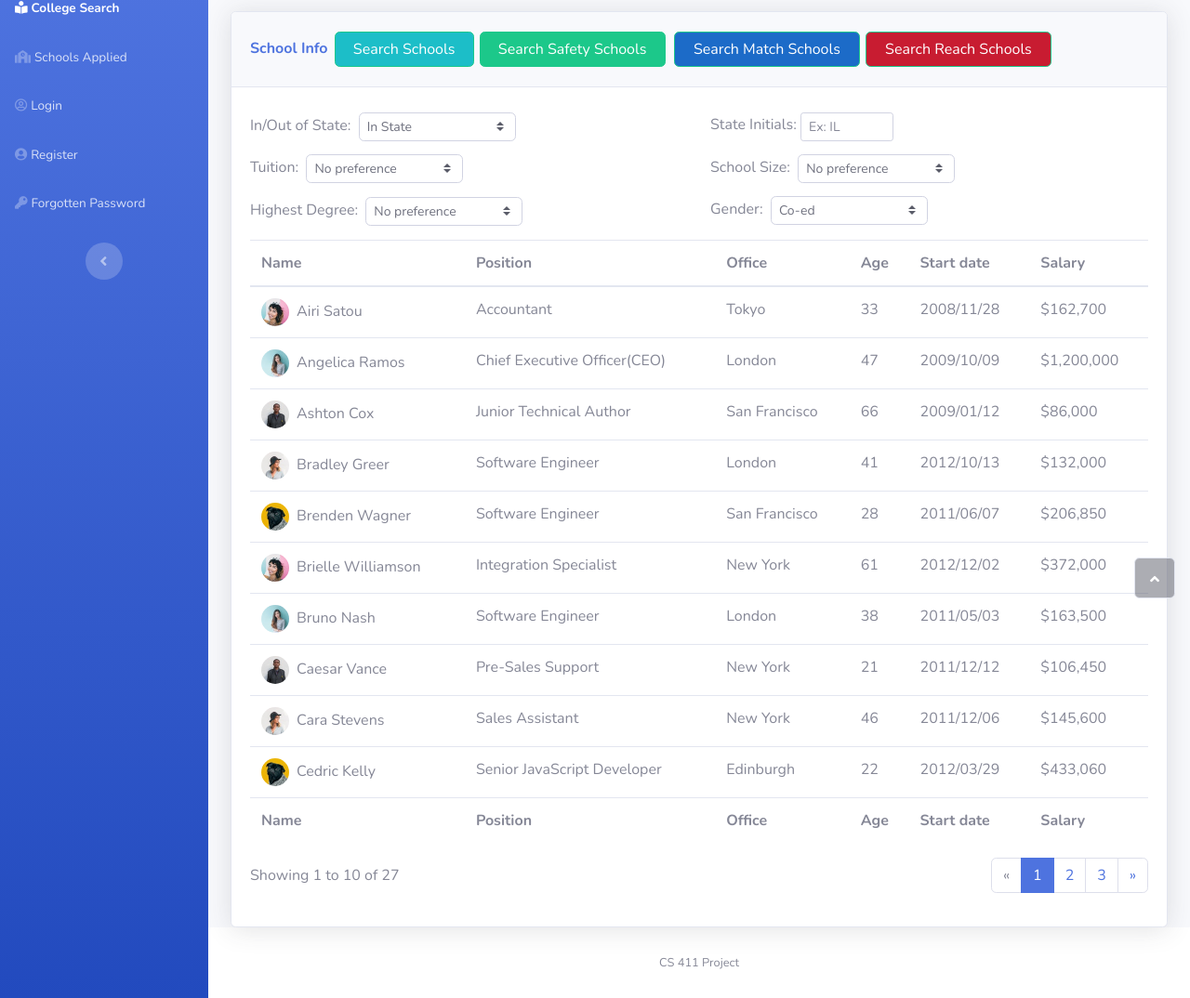
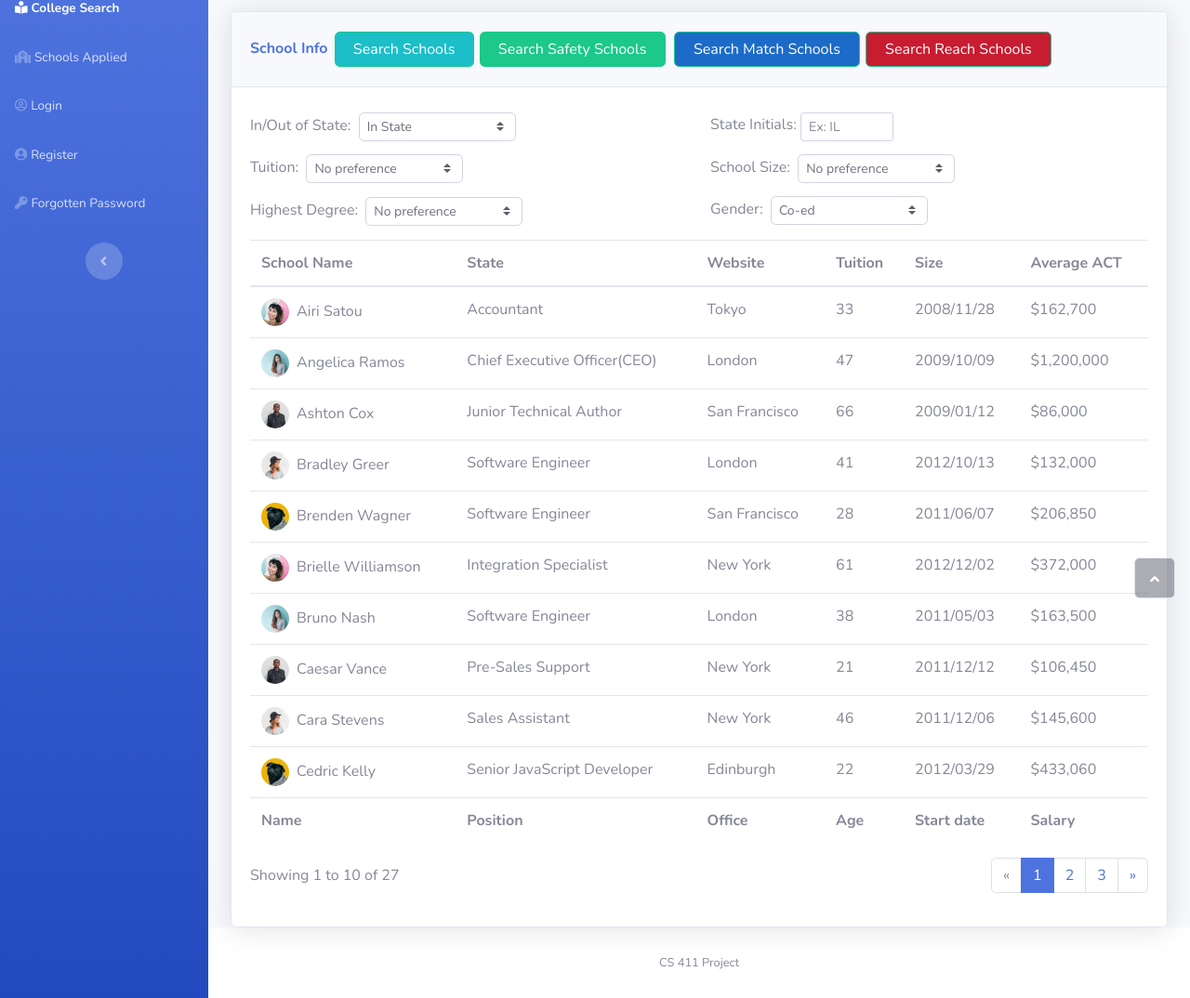
Before and after one commit to pwasal3/CollegeAdvising, a Django app: page / in a window 1280 px wide. Shown: the part 140-1214 px from the top of the page at 93% size. Run offline with Django 3.2, Linux system fonts and the light colour scheme; some libraries are stand-ins or nearby versions.

Commit message:
Update index.html

```diff
--- a/website/templates/index.html
+++ b/website/templates/index.html
@@ -78,12 +78,12 @@
                 <table class="table dataTable my-0" id="dataTable">
                     <thead>
                         <tr>
-                            <th>Name</th>
-                            <th>Position</th>
-                            <th>Office</th>
-                            <th>Age</th>
-                            <th>Start date</th>
-                            <th>Salary</th>
+                            <th>School Name</th>
+                            <th>State</th>
+                            <th>Website</th>
+                            <th>Tuition</th>
+                            <th>Size</th>
+                            <th>Average ACT</th>
                         </tr>
                     </thead>
                     <tbody>
```
